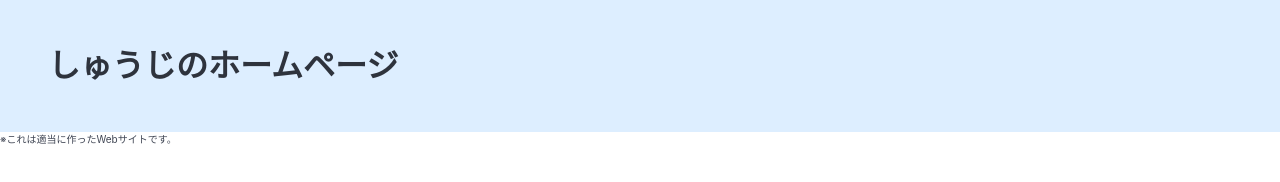
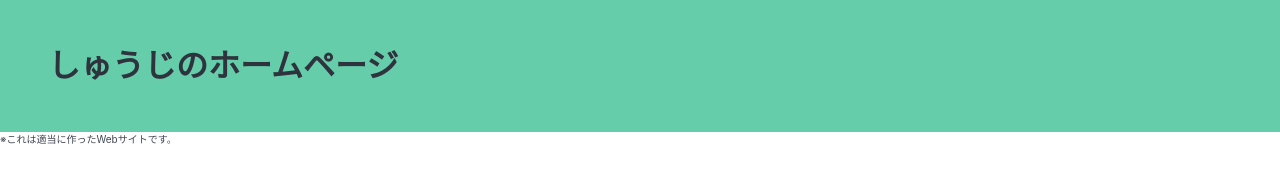
Before and after one commit to kasorikkuraba-a11y/tako-r, a website: page index.html in a window 1280 px wide. Drawn offline with nearby package versions, Linux system fonts and the light colour scheme.

Commit message:
Update index.html

```diff
--- a/index.html
+++ b/index.html
@@ -8,7 +8,7 @@
   </head>
   <body>
     <section class="hero">
-      <div class="hero-body" style="background: #def;">
+      <div class="hero-body" style="background: #66cdaa;">
         <h1 class="title">しゅうじのホームページ</h1>
       </div>
     </section>
```
